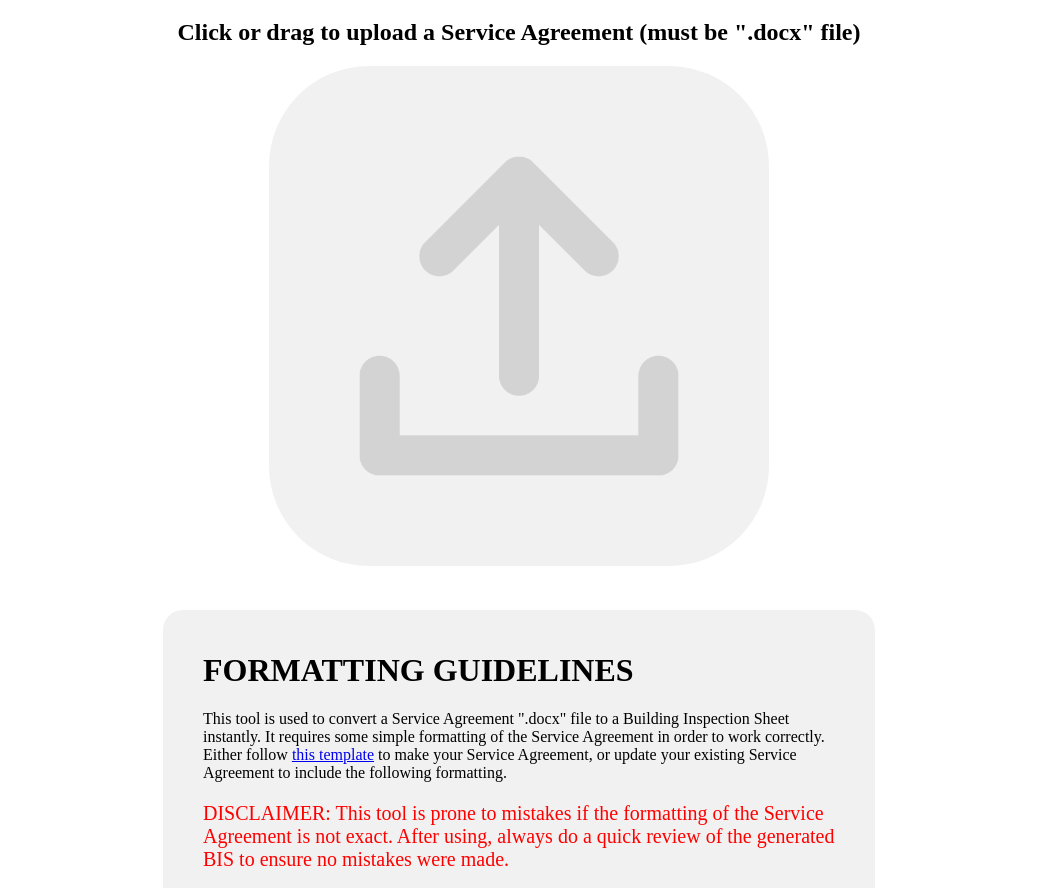
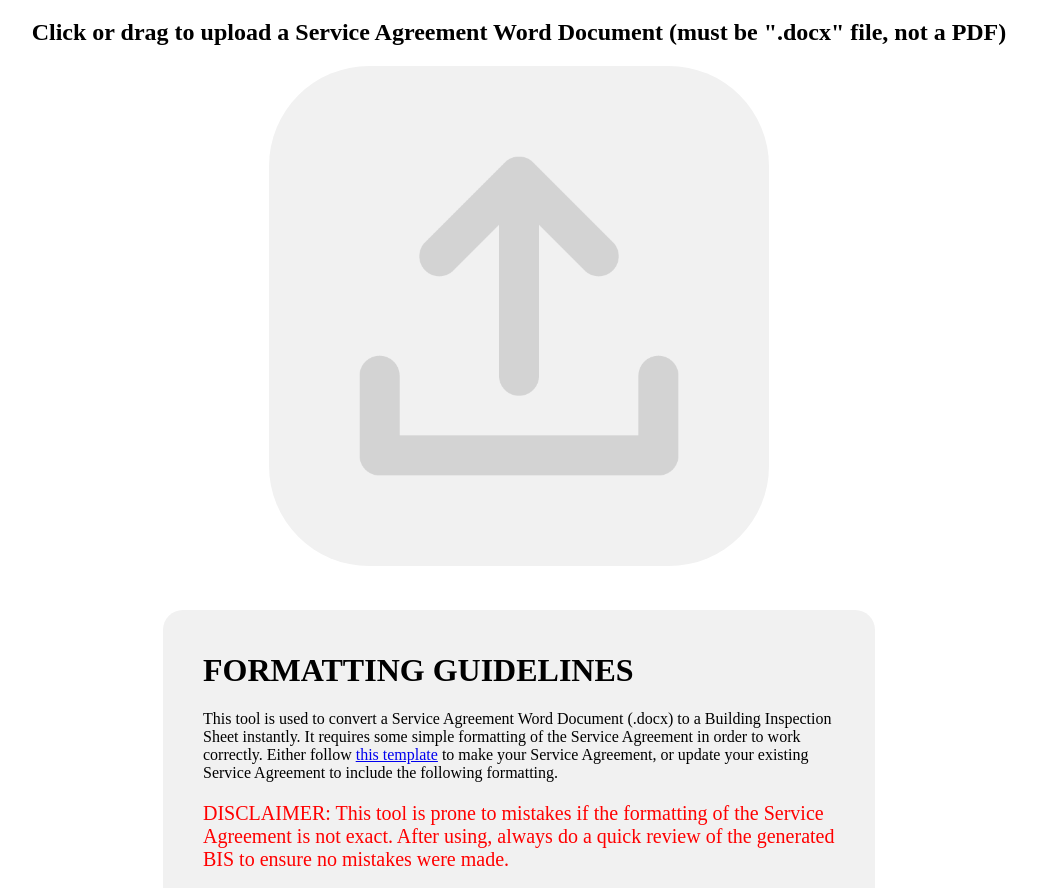
Before and after one commit to adwyer02/BISGenerator, a website with bundled scripts: page html/BISGenerator.html in a window 1280 px wide. Shown: the part 61-949 px from the top of the page, without its empty margins (121-1158 px from the left). Built offline with nearby package versions, Linux system fonts and the light colour scheme.

Commit message:
Version 1.0

```diff
--- a/html/BISGenerator.html
+++ b/html/BISGenerator.html
@@ -9,7 +9,7 @@
 
 <div id="mainContent">
     <h1>BIS Generator</h1>
-    <h2>Click or drag to upload a Service Agreement (must be ".docx" file)</h2>
+    <h2>Click or drag to upload a Service Agreement Word Document (must be ".docx" file, not a PDF)</h2>
     <label for="upload">
         <span id="uploadBox">
             <img src="../imgs/upload.png" id="uploadImg" alt="Upload Image">
@@ -28,7 +28,7 @@
 
 <div id="documentation">
     <h1>FORMATTING GUIDELINES</h1>
-    <p>This tool is used to convert a Service Agreement ".docx" file to a Building Inspection Sheet instantly. It requires some simple formatting of the Service Agreement in order to work correctly. Either follow <a href="https://gocitywide0.sharepoint.com/:w:/s/Illinois/EZvDlcerurxHsfy1SFXzaQYBpX0PwkFoLaaAXcUbfu8IQg?e=vefSS7" target="_blank">this template</a> to make your Service Agreement, or update your existing Service Agreement to include the following formatting.</p>
+    <p>This tool is used to convert a Service Agreement Word Document (.docx) to a Building Inspection Sheet instantly. It requires some simple formatting of the Service Agreement in order to work correctly. Either follow <a href="https://gocitywide0.sharepoint.com/:w:/s/Illinois/EZvDlcerurxHsfy1SFXzaQYBpX0PwkFoLaaAXcUbfu8IQg?e=vefSS7" target="_blank">this template</a> to make your Service Agreement, or update your existing Service Agreement to include the following formatting.</p>
     <p style="color:red; font-size:20px">DISCLAIMER: This tool is prone to mistakes if the formatting of the Service Agreement is not exact. After using, always do a quick review of the generated BIS to ensure no mistakes were made.</p>
     <h2>UPDATING STYLES</h2>
     <p>To update styles as instructed in the upcoming steps, simply select the text you would like to update, right-click on the correct heading in the toolbar, select "Update Heading to Match Selection", and ensure the text is set to the style.</p>
```
